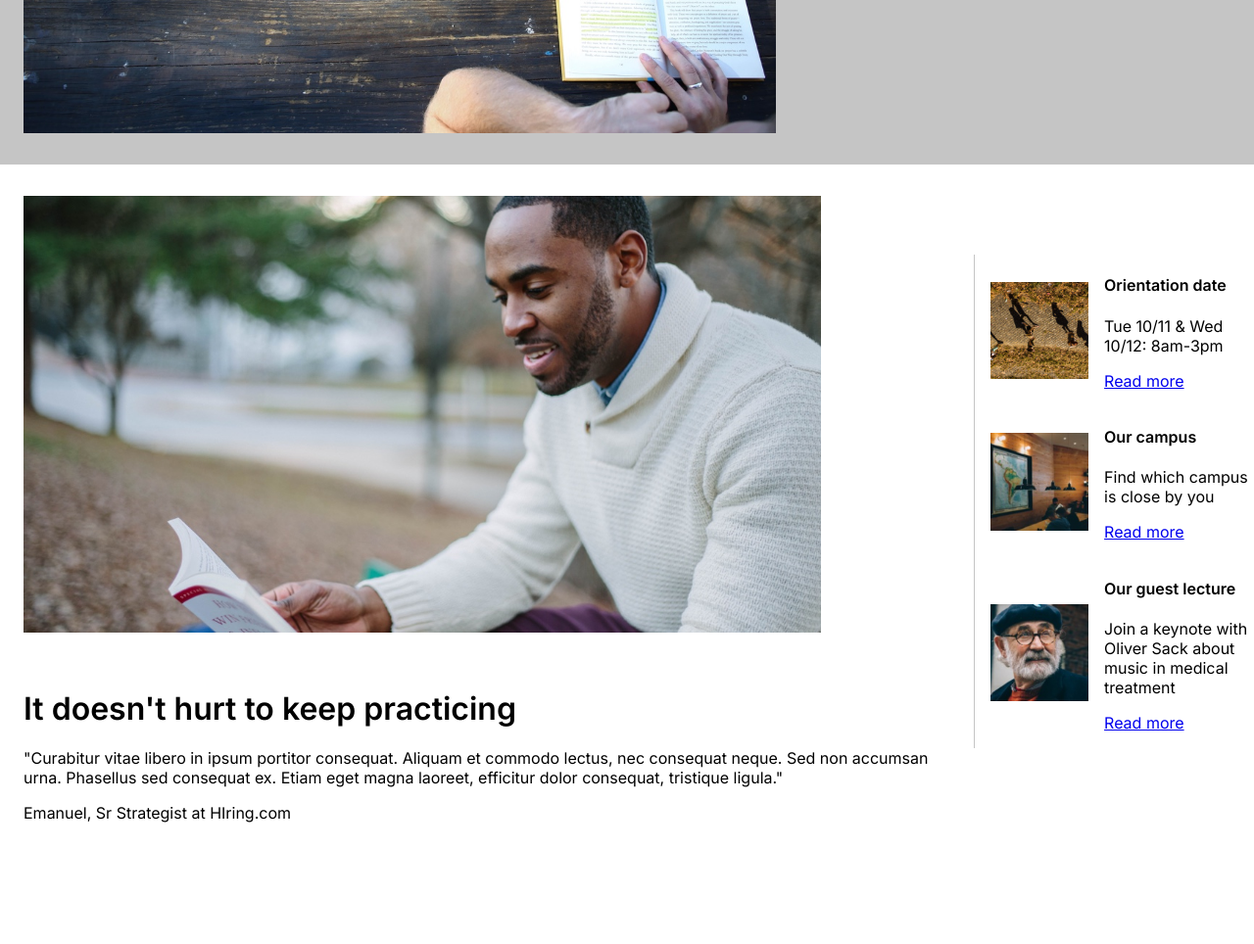
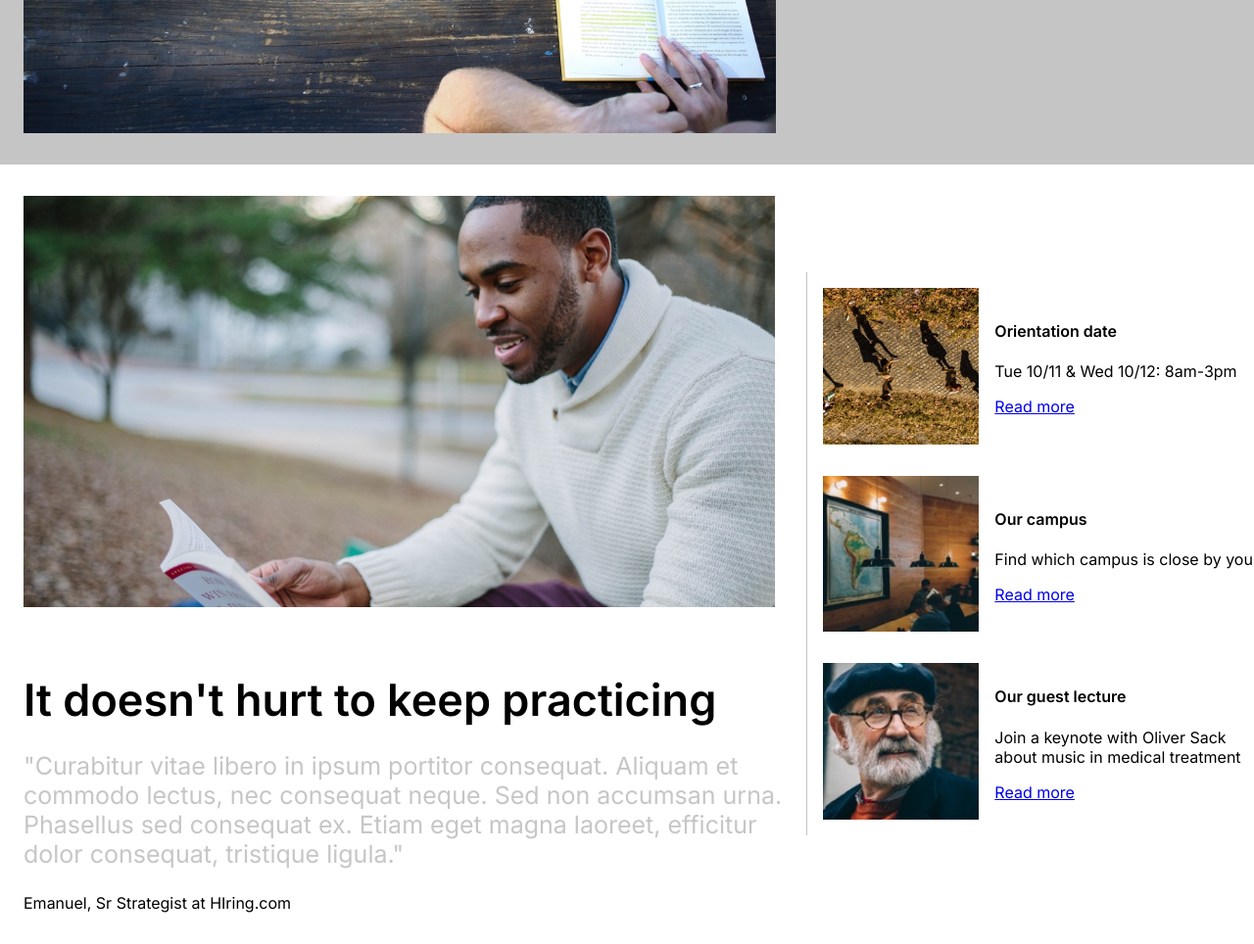
Before and after one commit to ThomasSchwartz18/Colmar-Academy, a PHP site: page / in a window 1280 px wide. Shown: the part 528-1492 px from the top of the page at 98% size. Before the commit the page ends 1368 px from the top, so only its background shows below. Run offline with PHP 8.4, Linux system fonts and the light colour scheme.

Commit message:
Added news--left style elements

```diff
--- a/resources/css/style.css
+++ b/resources/css/style.css
@@ -102,18 +102,34 @@ nav {
 
 .news--left {
     padding-left: 24px;
+    width: 70%;
+}
+
+.news--heading1 {
+    font-size: 45px;
+    font-weight: 600;
+    margin-bottom: 24px;
+}
+
+.news--quote {
+    font-size: 25px;
+    color: rgba(178, 178, 178, 0.745);
+}
+
+.news--quote-tag {
+    margin-bottom: 32px;
 }
 
 .news--img {
     margin: 32px 0 32px 0;
-    width: 86%;
+    width: 96%;
 }
 
 /* current events */
 .news--current-events {
     width: 40%;
     border-left: 1px solid rgba(178, 178, 178, 0.745);
-    margin-left: 24px;
+    /* margin-left: 24px; */
 }
 
 .ce--container {
```
